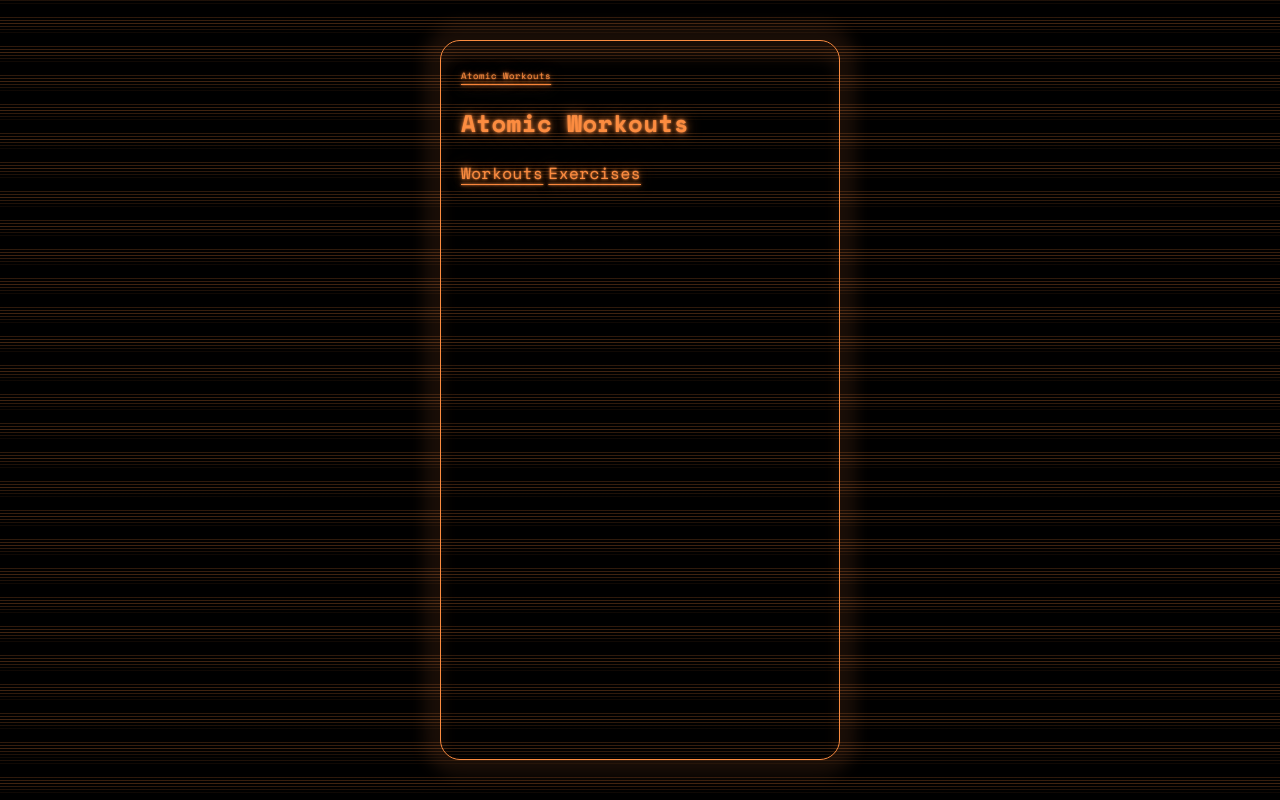
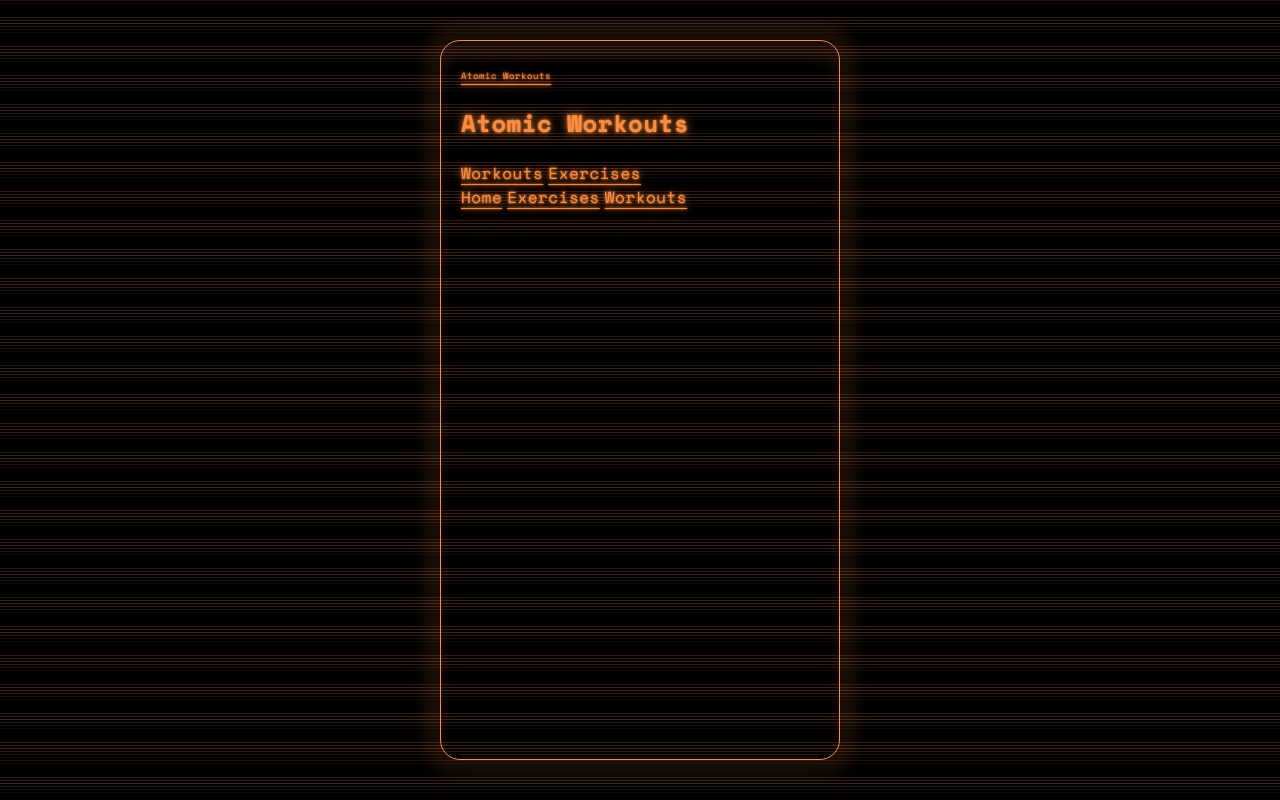
Before and after one commit to jakobm101/capstone-atomicworkouts, a Next.js app: page / in a window 1280 px wide. Built offline with nearby package versions, Linux system fonts and the light colour scheme.

Commit message:
Navigation streamlined

```diff
--- a/components/Layout.jsx
+++ b/components/Layout.jsx
@@ -1,10 +1,12 @@
 import Header from "./Header";
+import Navigation from "./Navigation";
 
 export default function Layout({ children }) {
   return (
     <main>
       <Header />
       {children}
+      <Navigation />
     </main>
   );
 }
--- /dev/null
+++ b/components/Navigation.jsx
@@ -0,0 +1,11 @@
+import Link from "next/link";
+
+export default function Navigation() {
+  return (
+    <div>
+      <Link href={`/`}>Home</Link>
+      <Link href={`/exercises`}>Exercises</Link>
+      <Link href={`/workouts`}>Workouts</Link>
+    </div>
+  );
+}
--- a/pages/exercises/[id].jsx
+++ b/pages/exercises/[id].jsx
@@ -36,9 +36,6 @@ export default function ExerciseDetailsPage() {
         })}
       </ul>
       <p>————————</p>
-      <Link href={`/`}>home</Link>
-      <Link href={`/exercises`}>exercises</Link>
-      <Link href={`/workouts`}>workouts</Link>
     </Layout>
   );
 }
--- a/pages/exercises/index.jsx
+++ b/pages/exercises/index.jsx
@@ -34,8 +34,6 @@ export default function ExercisesPage() {
           );
         })}
       </ul>
-      <Link href={`/`}>home</Link>
-      <Link href={`workouts`}>workouts</Link>
     </Layout>
   );
 }
--- a/pages/workouts/[id].jsx
+++ b/pages/workouts/[id].jsx
@@ -63,10 +63,6 @@ export default function WorkoutDetailsPage() {
       <button type="button" onClick={handleDelete}>
         Delete
       </button>
-      <div>
-        <Link href={`/`}>home</Link>
-        <Link href={`/workouts`}>Workouts</Link>
-      </div>
     </Layout>
   );
 }
--- a/pages/workouts/create.jsx
+++ b/pages/workouts/create.jsx
@@ -26,7 +26,6 @@ export default function WorkoutCreate() {
     <Layout>
       <h1>Creating Workout</h1>
       <WorkoutForm onSubmit={handleCreateWorkout} />
-      <Link href={`/`}>home</Link>
     </Layout>
   );
 }
--- a/pages/workouts/index.jsx
+++ b/pages/workouts/index.jsx
@@ -49,7 +49,6 @@ export default function WorkoutsPage() {
           </div>
         );
       })}
-      <Link href={`/`}>home</Link>
       <Link href={`/workouts/create`}>add new workout</Link>
     </Layout>
   );
--- a/pages/workouts/update/[id].jsx
+++ b/pages/workouts/update/[id].jsx
@@ -35,7 +35,7 @@ export default function WorkoutUpdatePage() {
     <Layout>
      <h1>Update Workout</h1>
       <WorkoutForm onSubmit={handleUpdate} workoutProp={workout} />
-      <Link href={`/`}>home</Link>
+
     </Layout>
   );
 }
```
